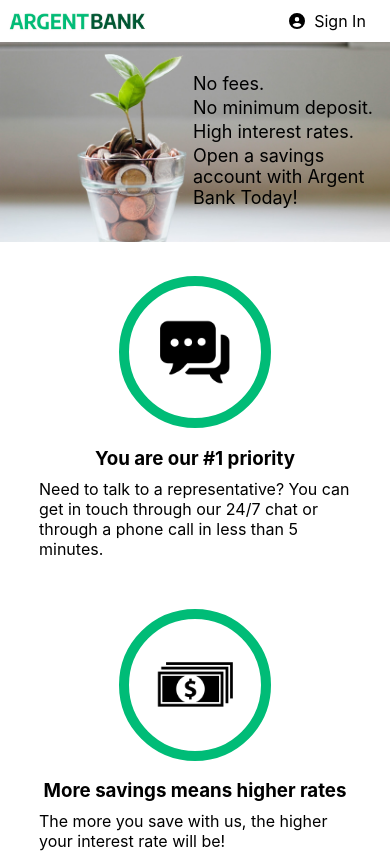
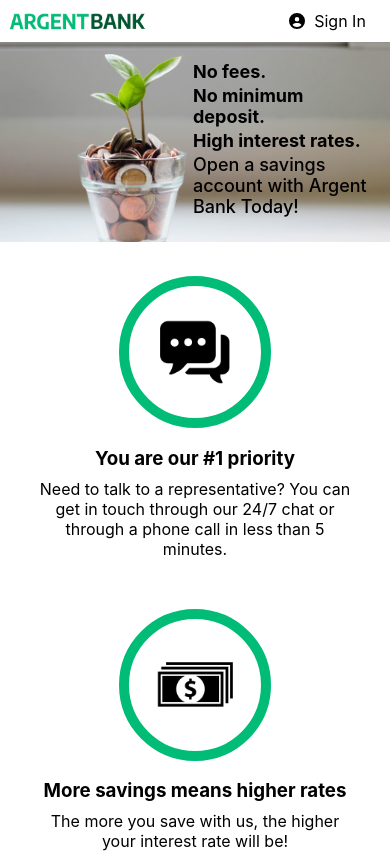
Before and after one commit to JorisMLN/JorisMonleon_13_17102022, a React (Create React App) app: page / in a window 390 px wide. Shown: the top 853 px of the page. Built offline with nearby package versions, Linux system fonts and the light colour scheme.

Commit message:
Debug infinite loop board/requestmanager + UI 2/3

```diff
--- a/src/api/requestsManager.ts
+++ b/src/api/requestsManager.ts
@@ -83,6 +83,10 @@ export const updateProfile = async (firstName: string, lastName: string) : Promi
   )
 };
 
+
+
+
+
 // --- --- --- --- --- --- --- G E T _ A C C O U N T S --- --- --- --- --- --- --- --- //
 
 export const getAccounts = async () : Promise<Array<AccountType>> => {
--- a/src/features/board/Board.tsx
+++ b/src/features/board/Board.tsx
@@ -3,7 +3,6 @@ import { useNavigate } from 'react-router-dom';
 import { useAppSelector, useAppDispatch } from '../reducer/hook';
 import { storeFirstName, storeLastName} from '../reducer/authReducer';
 import { AccountType } from './../../api/mocked';
-// import { accountMocked } from './../../api/mocked';
 import { getAccounts } from '../../api/requestsManager';
 import { AuthState } from '../reducer/authReducer';
 import { getProfile, GetProfileResponse, updateProfile, UpdateResponse } from '../../api/requestsManager';
@@ -26,11 +25,9 @@ const Board : React.FC = () => {
     const accountMocked = await getAccounts();
     setAccounts(accountMocked)
   }
-  fetchAccounts();
-
-
 
   const fetchProfile = async () : Promise<void> => {
+    console.log('test')
     const response : GetProfileResponse = await getProfile();
     console.log('getProfile response ->', response);
 
@@ -41,6 +38,7 @@ const Board : React.FC = () => {
   }
 
   React.useEffect(() => {
+    fetchAccounts();
     fetchProfile();
   }, [])
 
--- a/src/features/board/board.scss
+++ b/src/features/board/board.scss
@@ -1,7 +1,7 @@
 @import "../../styles/variables.scss";
 
 .board{
-  height: 82vh;
+  height: 87vh;
   background-color: $backgroundLogin;
 
   display: flex;
@@ -86,10 +86,10 @@
   &__content{
     height: 132px;
     width: 80%;
-    margin-top: 20px;
+    margin-top: 30px;
     background-color: white;
-    padding-left: 30px;
-    padding-right: 30px;
+    padding-left: 35px;
+    padding-right: 35px;
 
     display: flex;
     justify-content: space-between;
@@ -98,6 +98,8 @@
     &--left{
       .balance{
         font-size: 40px;
+        font-weight: 700;
+        color: #2c3e50;
       }
     }
 
--- a/src/features/home/Home.tsx
+++ b/src/features/home/Home.tsx
@@ -15,10 +15,10 @@ const Home : React.FC = () => {
         <div className='banner'>
           <img alt='logo de la banque' src={imageBanner} className='banner__image'></img>
           <div className='heroContent'>
-            <p>No fees.</p>
-            <p>No minimum deposit.</p>
-            <p>High interest rates.</p>
-            <p>Open a savings account with Argent Bank Today!</p>
+            <p className='heroContent--bold'>No fees.</p>
+            <p className='heroContent--bold'>No minimum deposit.</p>
+            <p className='heroContent--bold'>High interest rates.</p>
+            <p className='heroContent--lite'>Open a savings account with Argent Bank Today!</p>
           </div>
         </div>
         <div className='homeBody'>
--- a/src/features/home/home.scss
+++ b/src/features/home/home.scss
@@ -9,9 +9,7 @@
   .banner{
     height: 400px;
     overflow: hidden;
-
     display: flex;
-    // justify-content: flex-start;
     align-items: flex-start;
 
     &__image{
@@ -23,11 +21,22 @@
       background-color: white;
       color: #2c3e50;
       width: 300px;
-      height: 180px;
+      height: 170px;
       position: absolute;
       top: 150px;
       right: 50px;
-      padding: 2rem;
+      padding: 1.5rem;
+
+      &--bold{
+        font-size: 24px;
+        font-weight: 700;
+        margin: 1px;
+      }
+
+      &--lite{
+        font-size: 20px;
+        font-weight: 500;
+      }
     }
   }
 
@@ -55,9 +64,12 @@
 
       p{
         display: flex;
+        flex-direction: row;
+        justify-content: space-around;
         align-items: center;
-        width: 60%;
+        width: 90%;
         margin-top: -10px;
+        text-align: center;
       }
     }
   }
@@ -78,7 +90,7 @@
         width: 190px;
         height: 150px;
         position: absolute;
-        top: 70px;
+        top: 58px;
         right: 10px;
         padding: 0rem;
 
--- a/src/features/login/Login.tsx
+++ b/src/features/login/Login.tsx
@@ -46,12 +46,17 @@ const Login : React.FC = () => {
 
           <div className='input'>
             <legend>Username</legend>
-            <input ref={loginRef} type="text"/>
+            <input ref={loginRef} type="text" autoFocus/>
           </div>
 
           <div  className='input'>
             <legend>Password</legend>
             <input ref={passwordRef} type="password"/>
+          </div>
+
+          <div className='remember'>
+            <input type="checkbox" />
+            <label>Remember Me</label>
           </div>
 
           <button onClick={fetchLogin}> Sign In </button>
--- a/src/features/login/login.scss
+++ b/src/features/login/login.scss
@@ -1,7 +1,7 @@
 @import "../../styles/variables.scss";
 
 .login{
-  height: 82vh;
+  height: 86vh;
   background-color: $backgroundLogin;
   display: flex;
   justify-content: center;
@@ -34,8 +34,12 @@
     }
   }
 
+  .remember{
+    width: 80%;
+  }
+
   button{
-    width: 70%;
+    width: 80%;
     height: 38px;
     border-radius: 0;
     background-color: #00bc77;
--- a/src/layout/capsule/Header.tsx
+++ b/src/layout/capsule/Header.tsx
@@ -48,6 +48,7 @@ const Header : React.FC = () => {
         <img alt='lien vers la home page' onClick={toHomeFrame} src={logo}></img>
         <div className='header__rightSide'>
           <div className='link' onClick={toBoardFrame}> Profile </div>
+          <FontAwesomeIcon icon={faUserCircle} />
           <div className='link' onClick={logOut}> Log Out </div>
         </div>
       </div>
```
